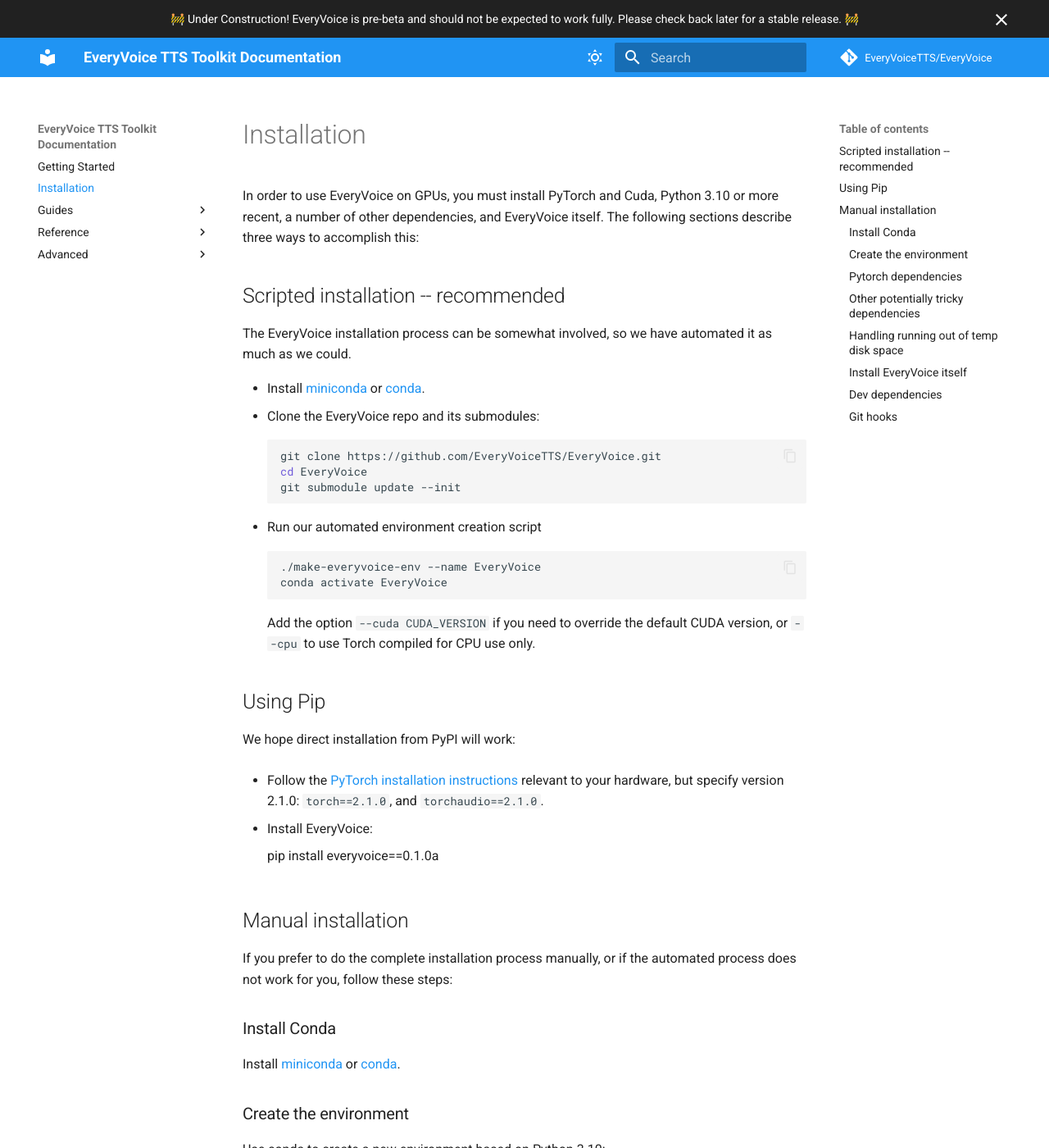
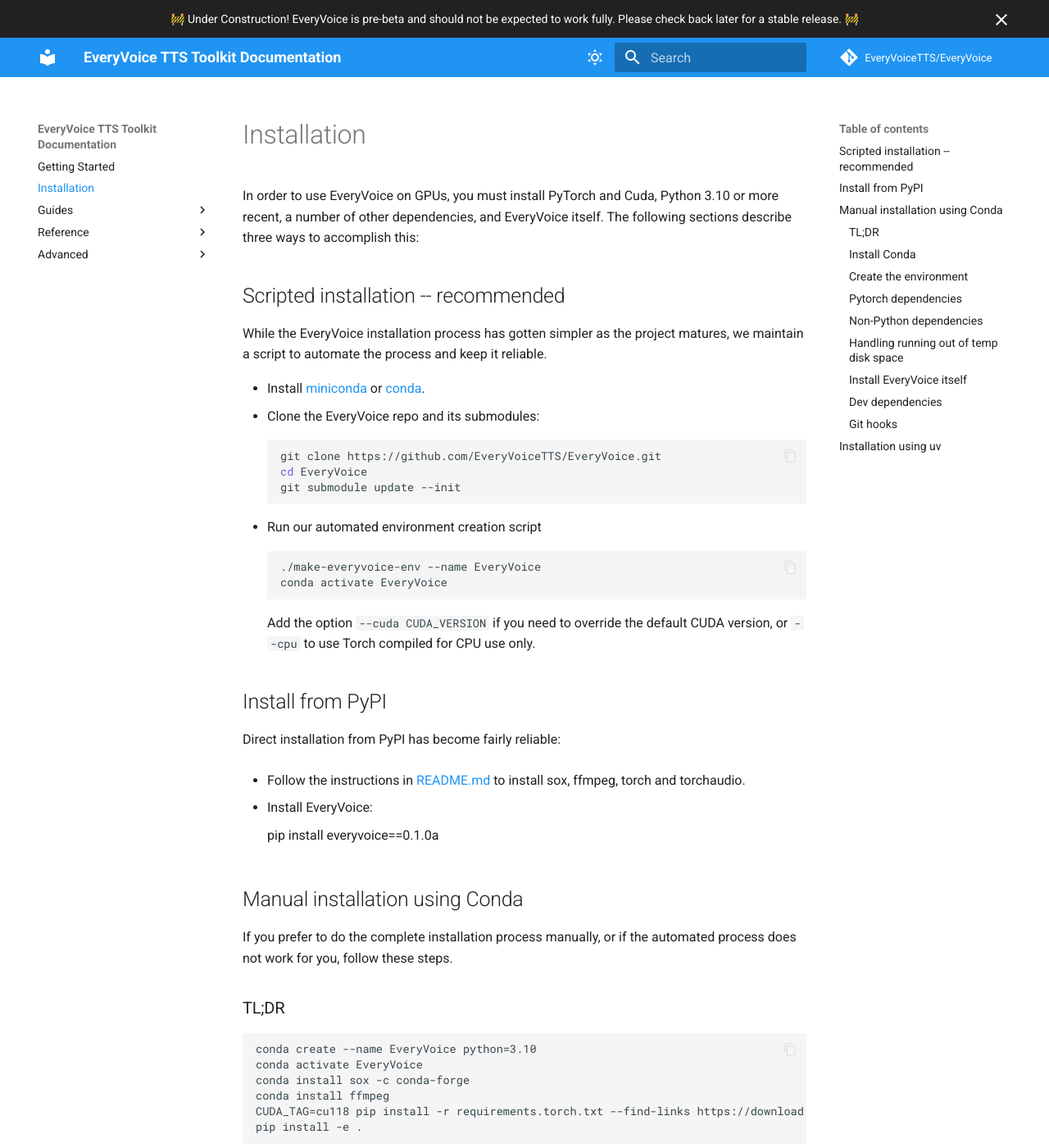
Before and after one commit to EveryVoiceTTS/EveryVoice, an MkDocs documentation site: the page built from docs/install.md, in a window 1280 px wide and 1400 px high. Shown: the whole window at 82% size. Built offline with MkDocs 1.6.1 and Material for MkDocs 9.7.7, drawn with Linux system fonts in a browser that asks for light colours; comment, search, counter and statistics services are not loaded; the version menu is left out; some of the changed text lies outside the part shown.

Commit message:
docs: update the EveryVoice installation instructions

````diff
--- a/docs/install.md
+++ b/docs/install.md
@@ -4,7 +4,8 @@
 
 ## Scripted installation -- recommended
 
-The EveryVoice installation process can be somewhat involved, so we have automated it as much as we could.
+While the EveryVoice installation process has gotten simpler as the project matures,
+we maintain a script to automate the process and keep it reliable.
 
  - Install [miniconda](https://docs.conda.io/en/latest/miniconda.html) or [conda](https://docs.conda.io/projects/conda/en/stable/).
  - Clone the EveryVoice repo and its submodules:
@@ -20,24 +21,34 @@
 	```
 	Add the option `--cuda CUDA_VERSION` if you need to override the default CUDA version, or `--cpu` to use Torch compiled for CPU use only.
 
-## Using Pip
+## Install from PyPI
 
-We hope direct installation from PyPI will work:
+Direct installation from PyPI has become fairly reliable:
 
- - Follow the [PyTorch installation instructions](https://pytorch.org/get-started/locally/) relevant to your hardware, but specify version 2.1.0: `torch==2.1.0`, and `torchaudio==2.1.0`.
+ - Follow the instructions in [README.md](https://github.com/EveryVoiceTTS/EveryVoice?tab=readme-ov-file) to install sox, ffmpeg, torch and torchaudio.
 
  - Install EveryVoice:
 
        pip install everyvoice==0.1.0a
 
-## Manual installation
+## Manual installation using Conda
 
-If you prefer to do the complete installation process manually, or if the automated process does not work for you, follow these steps:
+If you prefer to do the complete installation process manually, or if the automated process does not work for you, follow these steps.
+
+### TL;DR
+
+```
+conda create --name EveryVoice python=3.10
+conda activate EveryVoice
+conda install sox -c conda-forge
+conda install ffmpeg
+CUDA_TAG=cu118 pip install -r requirements.torch.txt --find-links https://download.pytorch.org/whl/torch_stable.html
+pip install -e .
+```
 
 ### Install Conda
 
 Install [miniconda](https://docs.conda.io/en/latest/miniconda.html) or [conda](https://docs.conda.io/projects/conda/en/stable/).
-
 
 ### Create the environment
 
@@ -57,14 +68,15 @@
 ```
 
 Alternatively, you can follow the [PyTorch installation instructions](https://pytorch.org/get-started/locally/) relevant to your hardware.
-Make sure you specify the version declared in `requirements.torch.txt`, which is 2.1.0 at the moment.
+Make sure you specify the version declared in `requirements.torch.txt`, which is 2.3.1 at the moment
+if you install EveryVoice from GitHub, but 2.1.0 if you install it from PyPI.
 
-### Other potentially tricky dependencies
+### Non-Python dependencies
 
-These requirements sometimes require being run separately:
+Install sox and ffmpeg if you didn't install them using OS packages:
 ```sh
-pip install cython
 conda install sox -c conda-forge
+conda install ffmpeg
 ```
 
 ### Handling running out of temp disk space
@@ -102,3 +114,18 @@
 git submodule foreach 'pre-commit install'
 git submodule foreach 'gitlint install-hook'
 ```
+
+## Installation using `uv`
+
+If you can install sox, libsox-dev and ffmpeg using your OS packages or by other means (see [README.md](https://github.com/EveryVoiceTTS/EveryVoice?tab=readme-ov-file#quickstart-from-pypi)),
+you can now install EveryVoice in a [`uv`](https://docs.astral.sh/uv/) venv, which is much faster to create and activate.
+
+```
+uv venv -p 3.10 .venv-EveryVoice
+source .venv-EveryVoice/bin/activate
+uv pip install torch==2.3.1+cu118 torchaudio==2.3.1+cu118 --find-links https://download.pytorch.org/whl/torch_stable.html
+uv pip install -e .[dev]
+```
+
+(If needed, change the `+cu118` qualifier on torch\* to your actual version of CUDA, or to `+cpu`.
+See [Pytorch dependencies](#pytorch-dependencies) above.)
````
Also changed, not shown: other parts of docs/install.md (+1 -1 lines), README.md (+10 -3 lines).
